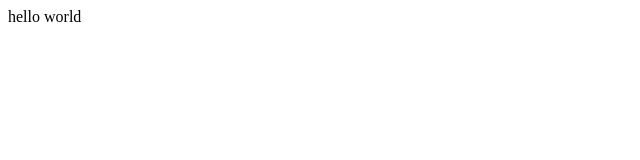
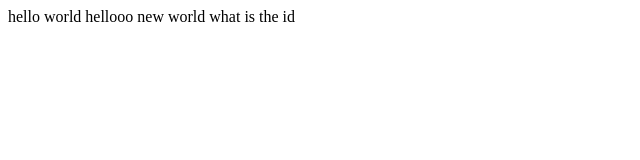
Before and after one commit to emanuelemoolan/gitTest, a plain HTML site: page index.html in a window 1280 px wide. Shown: the whole page, without its empty margins (0-640 px from the left). Drawn offline with Linux system fonts and the light colour scheme.

Commit message:
Update index.html

```diff
--- a/index.html
+++ b/index.html
@@ -5,6 +5,8 @@
 </head>
 <body>
 hello world
+hellooo new world
+what is the id
 
 </body>
 </html>
```
